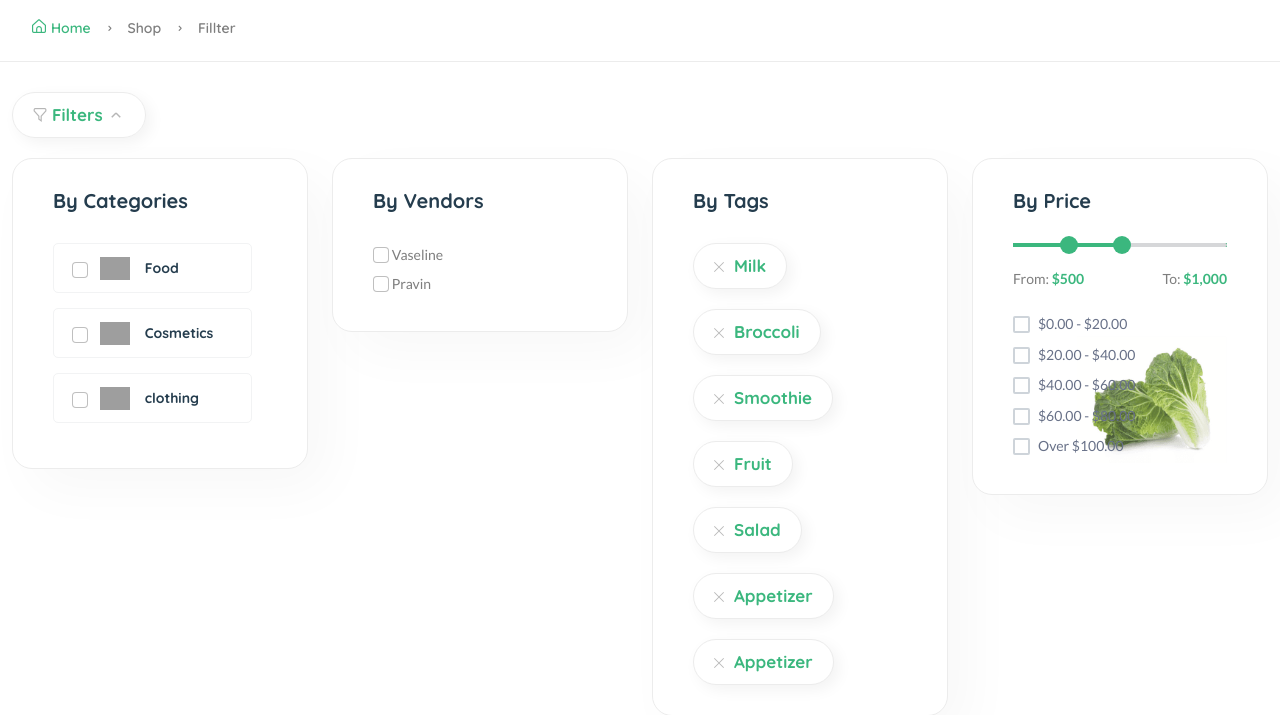
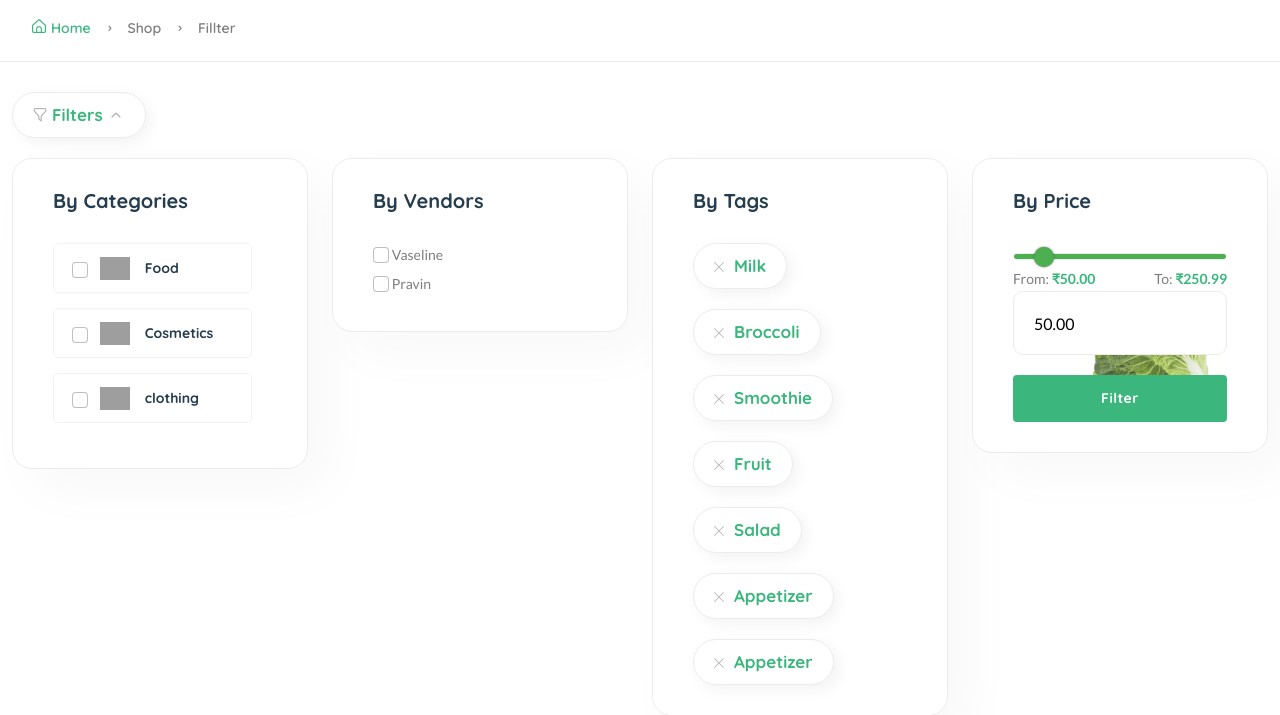
Before and after one commit to pravinheroku/Food_cloth_E-commerce---full, a Django app: page /products/ in a window 1280 px wide. Shown: the part 318-1033 px from the top of the page. Run offline with Django 4.2, Linux system fonts and the light colour scheme; data comes from the database, SQL or seed files in the repository; both versions use the stored data as it was after the commit; parts of the project's set-up code (start-up, migrations or seed data) failed here and were passed over; some libraries are stand-ins or nearby versions; grey boxes are pictures that could not be loaded.

Commit message:
filter by curser price

```diff
--- a/core/context_processor.py
+++ b/core/context_processor.py
@@ -9,11 +9,13 @@ from core.models import (
     wishlist,
     Address,
 )
+from django.db.models import Min, Max
 
 
 def default(request):
     categories = Category.objects.all()
     vendors = Vendor.objects.all()
+    min_max_price = Product.objects.aggregate(Min("price"), Max("price"))
     try:
         address = Address.objects.get(user=request.user)
     except:
@@ -22,4 +24,5 @@ def default(request):
         "categories": categories,
         "address": address,
         "vendors": vendors,
+        "min_max_price": min_max_price,
     }
--- a/core/views.py
+++ b/core/views.py
@@ -166,9 +166,15 @@ def filter_product(request):
     categories = request.GET.getlist("category[]")
     vendors = request.GET.getlist("vendor[]")
 
+    min_price = request.GET["min_price"]
+    max_price = request.GET["max_price"]
+
     products = (
         Product.objects.filter(product_status="published").order_by("-id").distinct()
     )
+
+    products = products.filter(price__gte=min_price)
+    products = products.filter(price__lte=max_price)
 
     if len(categories) > 0:
         products = products.filter(category__id__in=categories).distinct()
--- a/static/assets/js/function.js
+++ b/static/assets/js/function.js
@@ -56,10 +56,17 @@ $("#commentForm").submit(function (e) {
 })
 
 $(document).ready(function () {
-    $(".filter-checkbox").on("click", function () {
+    $(".filter-checkbox, #price-filter-btn").on("click", function () {
         console.log("A Checkbox have been clicked ");
 
         let filter_object = {}
+
+        let min_price = $("#max_price").attr("min")
+        let max_price = $("#max_price").val()
+
+        filter_object.min_price = min_price;
+        filter_object.max_price = max_price;
+
 
         $(".filter-checkbox").each(function () {
             let filter_value = $(this).val()
@@ -87,4 +94,35 @@ $(document).ready(function () {
             }
         })
     })
+
+    $("#max_price").on("blur", function () {
+        let min_price = $(this).attr("min")
+        let max_price = $(this).attr("max")
+        let current_price = $(this).val()
+
+        // console.log("Current price is:", current_price);
+        // console.log("Max price is:", max_price);
+        // console.log("Min price is:", min_price);
+
+        if (current_price < parseInt(min_price) || current_price > parseInt(max_price)) {
+            // console.log("Error occured");
+
+            min_price = Math.round(min_price * 100) / 100
+            max_price = Math.round(max_price * 100) / 100
+
+
+            // console.log("Max price is:", max_price);
+            // console.log("Min price is:", min_price);
+
+            alert("Price must between ₹" + min_price + 'and ₹' + max_price)
+            $(this).val(min_price)
+            $("#range").val(min_price)
+
+            $(this).focus()
+
+            return false
+
+        }
+    })
+
 })
--- a/templates/core/product-list.html
+++ b/templates/core/product-list.html
@@ -1,6 +1,40 @@
 {% extends "partials/base.html" %}
 {% load static %}
 {% block content %}
+
+<head>
+  <style>
+    input[type='range'] {
+        -webkit-appearance: none;
+        margin-right: 15px;
+        height: 7px;
+        background: rgba(255, 255, 255, 0.6);
+        border-radius: 5px;
+        background-image: linear-gradient(#4CAF50, #4CAF50); /* Green color */
+        background-size: 100% 100%;
+        background-repeat: no-repeat;
+    }
+
+    input[type='range']::-webkit-slider-thumb {
+        -webkit-appearance: none;
+        height: 20px;
+        width: 20px;
+        border-radius: 50%;
+        background: #4CAF50; /* Green color */
+        cursor: ew-resize;
+        box-shadow: 0 0 2px 0 #555;
+        transition: background .3s ease-in-out;
+    }
+
+    input[type='range']::-webkit-slider-runnable-track {
+        -webkit-appearance: none;
+        box-shadow: none;
+        border: none;
+        background: transparent;
+    }
+    </style>
+
+</head>
 
 <main class="main">
   <div class="page-header breadcrumb-wrap">
@@ -124,80 +158,30 @@
                 <div class="sidebar-widget price_range range">
                   <div class="price-filter mb-20">
                     <div class="price-filter-inner">
-                      <div id="slider-range" class="mb-20"></div>
+                      {% comment %} <div id="slider-range" class="mb-20"></div> {% endcomment %}
+                      <input type="range" value="{{min_max_price.price__min|floatformat:2}}" name="range" class="slider-range" id="range" min="{{min_max_price.price__min}}" max="{{min_max_price.price__max}}" oninput="max_price.value=this.value">
                       <div class="d-flex justify-content-between">
                         <div class="caption">
                           From:
                           <strong
                             id="slider-range-value1"
                             class="text-brand"
-                          ></strong>
+                          >₹{{min_max_price.price__min|floatformat:2}}</strong>
                         </div>
                         <div class="caption">
                           To:
                           <strong
                             id="slider-range-value2"
                             class="text-brand"
-                          ></strong>
+                          >₹{{min_max_price.price__max|floatformat:2}}</strong>
                         </div>
                       </div>
+                      <input type="number" value="{{min_max_price.price__min|floatformat:2}}" name="" id="max_price" min="{{min_max_price.price__min}}" max="{{min_max_price.price__max}}" placeholder="Current price" onkeyup="range.value=this.value">
                     </div>
                   </div>
                   <div class="custome-checkbox">
-                    <input
-                      class="form-check-input"
-                      type="checkbox"
-                      name="checkbox"
-                      id="exampleCheckbox211"
-                      value=""
-                    />
-                    <label class="form-check-label" for="exampleCheckbox211"
-                      ><span>$0.00 - $20.00 </span></label
-                    >
-                    <br />
-                    <input
-                      class="form-check-input"
-                      type="checkbox"
-                      name="checkbox"
-                      id="exampleCheckbox22"
-                      value=""
-                    />
-                    <label class="form-check-label" for="exampleCheckbox22"
-                      ><span>$20.00 - $40.00 </span></label
-                    >
-                    <br />
-                    <input
-                      class="form-check-input"
-                      type="checkbox"
-                      name="checkbox"
-                      id="exampleCheckbox23"
-                      value=""
-                    />
-                    <label class="form-check-label" for="exampleCheckbox23"
-                      ><span>$40.00 - $60.00 </span></label
-                    >
-                    <br />
-                    <input
-                      class="form-check-input"
-                      type="checkbox"
-                      name="checkbox"
-                      id="exampleCheckbox24"
-                      value=""
-                    />
-                    <label class="form-check-label" for="exampleCheckbox24"
-                      ><span>$60.00 - $80.00 </span></label
-                    >
-                    <br />
-                    <input
-                      class="form-check-input"
-                      type="checkbox"
-                      name="checkbox"
-                      id="exampleCheckbox25"
-                      value=""
-                    />
-                    <label class="form-check-label" for="exampleCheckbox25"
-                      ><span>Over $100.00</span></label
-                    >
+                    <button class="btn m-20 w-100" type="button" id="price-filter-btn">Filter</button>
+                    {% comment %} <h3>{{min_max_price}}</h3> {% endcomment %}
                   </div>
                 </div>
               </div>
```
Also changed, not shown: db.sqlite3.
